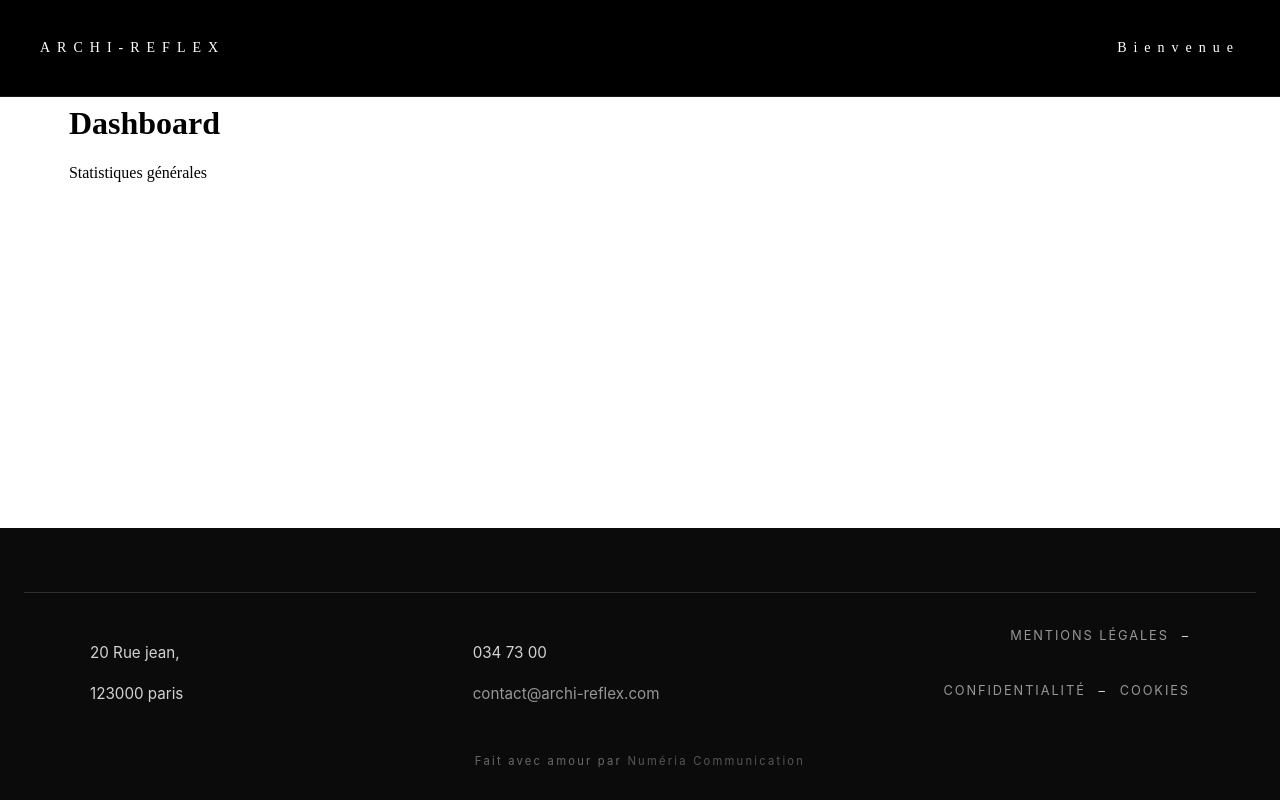
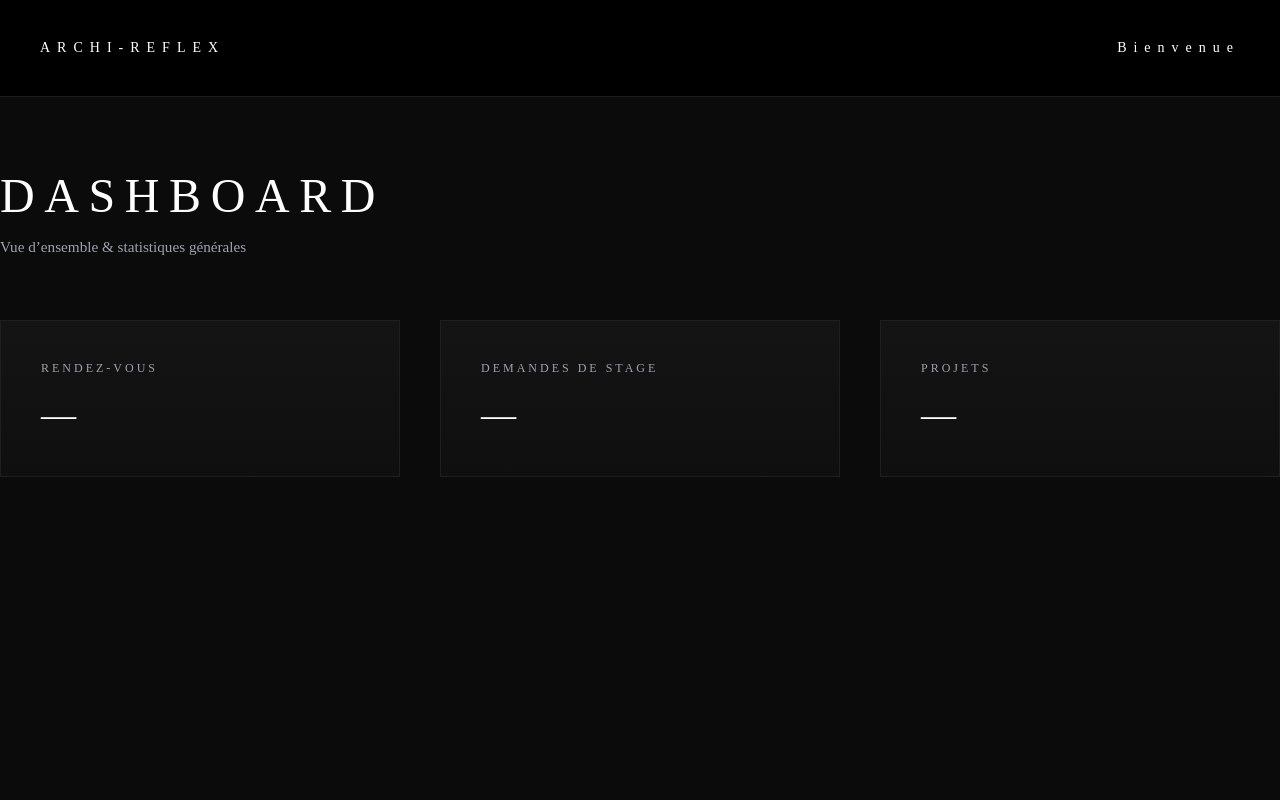
Before and after one commit to OTISDav/archi-reflex_front-admin, a React (Vite) app: page /admin in a window 1280 px wide. Shown: the top 800 px of the page. Built offline with nearby package versions, Linux system fonts and the light colour scheme; sample sign-in values are in the browser's storage.

Commit message:
dashboard page stylisee

```diff
--- a/src/layout/AdminLayout.jsx
+++ b/src/layout/AdminLayout.jsx
@@ -2,9 +2,8 @@ import { Outlet } from "react-router-dom";
 
 export default function AdminLayout() {
   return (
-    <div style={{ display: "flex" }}>
-      <aside>Sidebar</aside>
-      <main style={{ padding: 20 }}>
+    <div>
+      <main style={{ padding: 0 }}>
         <Outlet />
       </main>
     </div>
--- /dev/null
+++ b/src/pages/Dashboard.css
@@ -0,0 +1,69 @@
+/* Page globale */
+.dashboard {
+  min-height: 100vh;
+  width: 100vw;
+  background-color: #0b0b0b;
+  color: #ffffff;
+  margin: 0;
+  padding: 0;
+}
+
+/* Contenu principal — plus de padding horizontal */
+.dashboard-inner {
+  width: 100%;
+  padding: 64px 0; /* seulement padding haut/bas */
+}
+
+/* Header */
+.dashboard-header {
+  margin-bottom: 64px;
+}
+
+.dashboard-header h1 {
+  font-size: 3rem;
+  font-weight: 500;
+  letter-spacing: 0.2em;
+  text-transform: uppercase;
+  margin-bottom: 12px;
+}
+
+.dashboard-header p {
+  font-size: 0.95rem;
+  color: #9ca3af;
+}
+
+/* Cards container */
+.dashboard-cards {
+  display: grid;
+  grid-template-columns: repeat(3, 1fr);
+  gap: 40px;
+  width: 100%; /* supprime max-width pour full-width */
+}
+
+/* Card */
+.dashboard-card {
+  background: linear-gradient(180deg, #141414, #0f0f0f);
+  border: 1px solid #1f1f1f;
+  padding: 40px;
+  transition: all 0.35s ease;
+}
+
+.dashboard-card:hover {
+  border-color: #ffffff;
+  transform: translateY(-4px);
+}
+
+/* Texte carte */
+.card-label {
+  font-size: 0.75rem;
+  letter-spacing: 0.25em;
+  text-transform: uppercase;
+  color: #9ca3af;
+  margin-bottom: 20px;
+  display: block;
+}
+
+.card-value {
+  font-size: 2.2rem;
+  font-weight: 300;
+}
--- a/src/pages/Dashboard.jsx
+++ b/src/pages/Dashboard.jsx
@@ -1,8 +1,31 @@
+import "./Dashboard.css";
+
 export default function Dashboard() {
   return (
-    <div className="p-6">
-      <h1 className="text-2xl font-bold">Dashboard</h1>
-      <p>Statistiques générales</p>
-    </div>
+    <section className="dashboard">
+      <div className="dashboard-inner">
+        <header className="dashboard-header">
+          <h1>Dashboard</h1>
+          <p>Vue d’ensemble & statistiques générales</p>
+        </header>
+
+        <div className="dashboard-cards">
+          <div className="dashboard-card">
+            <span className="card-label">Rendez-vous</span>
+            <strong className="card-value">—</strong>
+          </div>
+
+          <div className="dashboard-card">
+            <span className="card-label">Demandes de stage</span>
+            <strong className="card-value">—</strong>
+          </div>
+
+          <div className="dashboard-card">
+            <span className="card-label">Projets</span>
+            <strong className="card-value">—</strong>
+          </div>
+        </div>
+      </div>
+    </section>
   );
 }
```
